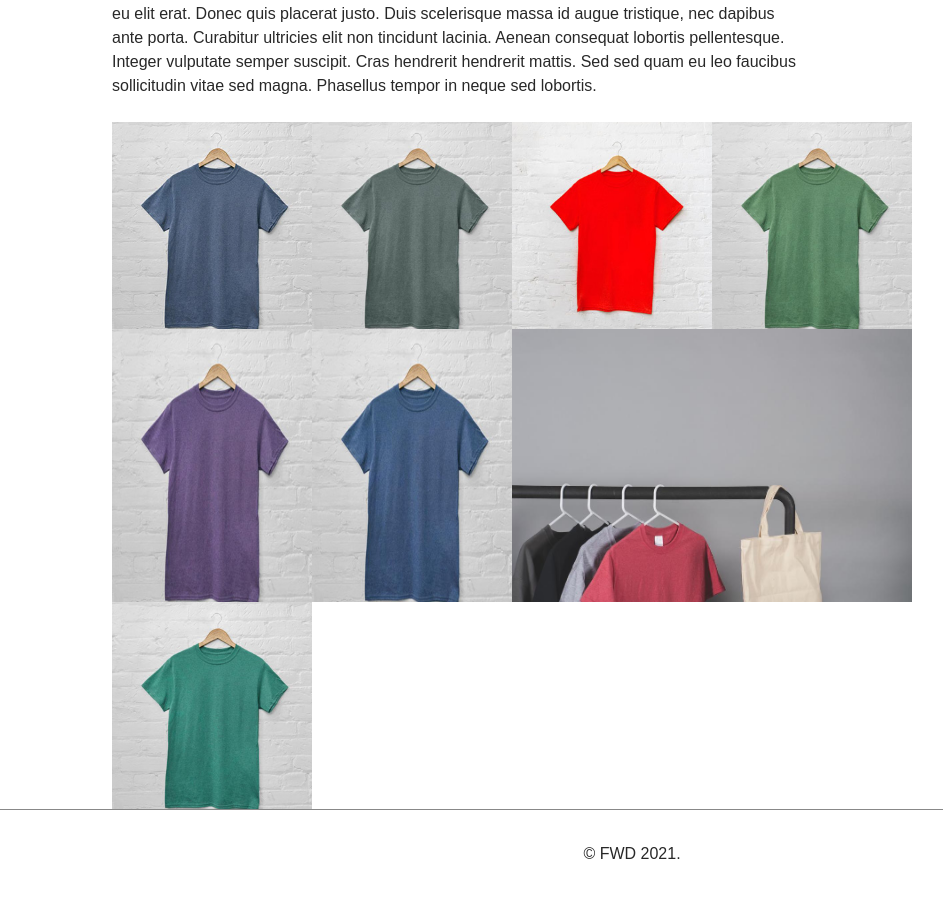
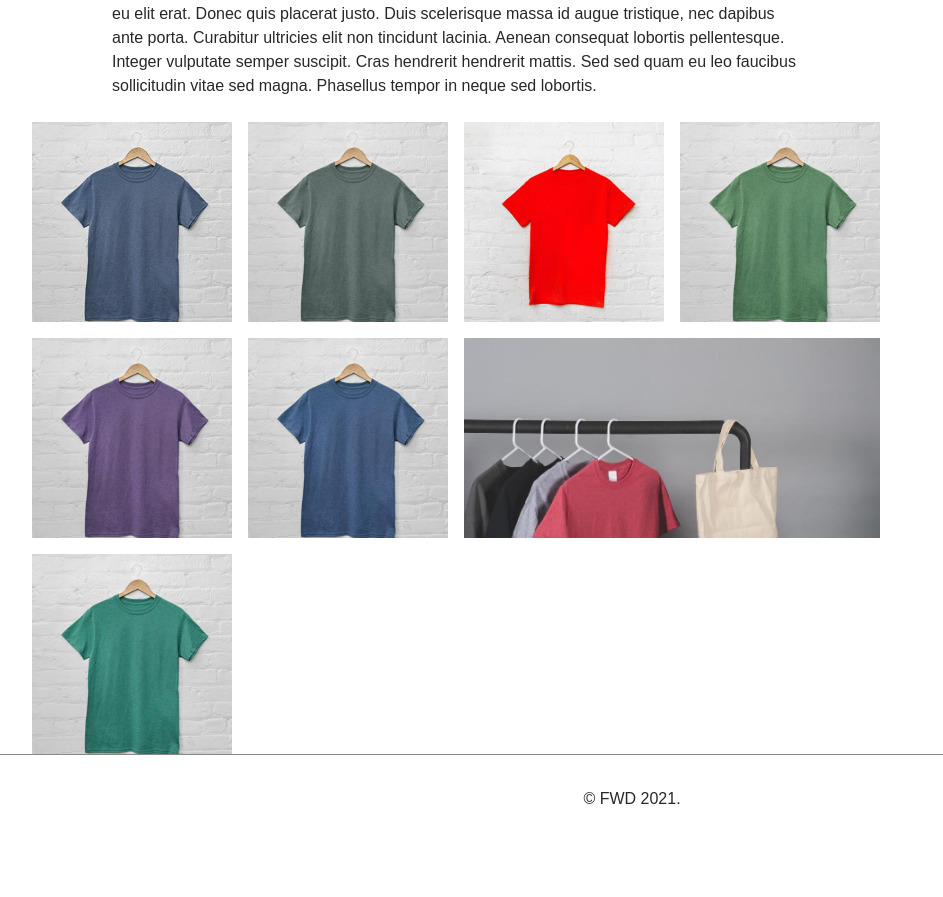
Before and after one commit to Fyff3/day-08, a plain HTML site: page gallery.html in a window 1280 px wide. Shown: the part 800-1697 px from the top of the page, without its empty margins (8-951 px from the left). After the commit the page ends 1643 px from the top, so only its background shows below. Drawn offline with Linux system fonts and the light colour scheme.

Commit message:
added justify conent property

```diff
--- a/styles/gallery.css
+++ b/styles/gallery.css
@@ -251,11 +251,11 @@ a.site-name {
 		 */
 		/* grid-template-columns: repeat(2, 18.75rem) minmax(18.75rem, 1fr);
 		grid-template-columns: repeat (4, 12.5rem);
+		/* grid-auto-rows: 12.5rem; */
+		justify-content: center;
+		/* grid-template-rows: auto auto; */
 		grid-auto-rows: 12.5rem;
 		gap: 1rem;
-		justify-content: center; */
-		grid-template-rows: auto auto;
-		/* grid-auto-rows: 12.5rem; */
 
 	}
 
```
